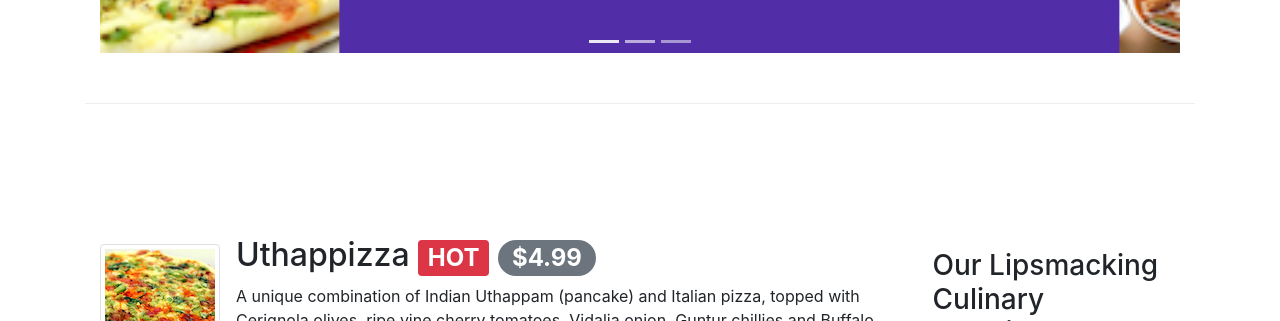
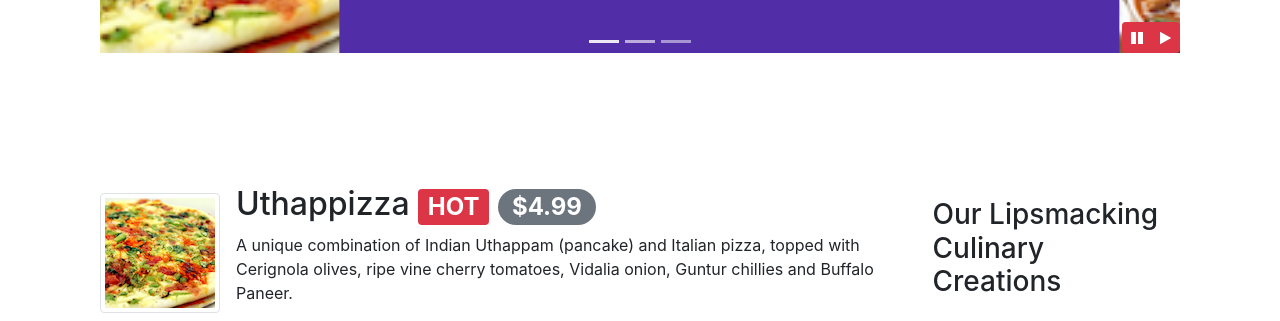
Before and after one commit to mittalvaibhav1/bootstrap4, a website: page index.html in a window 1280 px wide. Shown: the part 631-952 px from the top of the page. Drawn offline with nearby package versions, Linux system fonts and the light colour scheme.

Commit message:
Bootstrap jquery

```diff
--- a/css/style.css
+++ b/css/style.css
@@ -49,3 +49,8 @@ body {
     left: 0;
     min-height:300px;
 }
+#carouselButton {
+    right: 0px;
+    position: absolute;
+    bottom: 0px;
+}
--- a/index.html
+++ b/index.html
@@ -125,7 +125,8 @@
                             <label for="section" class="col-sm-2 col-form-label">Section</label>
                             <div class=" btn-group btn-group-toggle col-12 col-sm-4" data-toggle="buttons">
                                 <label class="btn btn-success active">
-                                <input type="radio"name="section" id="option1" autocomplete="off" checked> Non-Smoking
+                                    <input type="radio" name="section" id="option1" autocomplete="off" checked>
+                                    Non-Smoking
                                 </label>
                                 <label class="btn btn-danger">
                                     <input type="radio" name="section" id="option2" autocomplete="off"> Smoking
@@ -167,7 +168,8 @@
 
                 </div>
                 <div class="col-sm-3 align-self-center">
-                    <a class="btn btn-block btn-warning" data-toggle="modal" data-target="#reserveTable">Reserve Table</a>
+                    <a class="btn btn-block btn-warning" data-toggle="modal" data-target="#reserveTable">Reserve
+                        Table</a>
                 </div>
             </div>
         </div>
@@ -230,6 +232,14 @@
                     <a class="carousel-control-next" role="button" href="#myCarousel" data-slide="next">
                         <span class="carousel-control-next-icon"></span>
                     </a>
+                    <div class="btn-group" id="carouselButton">
+                        <button class="btn btn-danger btn-sm" id="carousel-pause">
+                            <span class="fa fa-pause"></span>
+                        </button>
+                        </button><button class="btn btn-danger btn-sm" id="carousel-play">
+                            <span class="fa fa-play"></span>
+                        </button>
+
                     </div>
                 </div>
             </div>
@@ -264,7 +274,8 @@
 
                             <p class="d-none d-sm-block">Featuring mouthwatering combinations with a choice of five
                                 different salads, six enticing appetizers,
-                            six main entrees and five choicest desserts. Free flowing bubbly and soft drinks. All for
+                                six main entrees and five choicest desserts. Free flowing bubbly and soft drinks. All
+                                for
                                 just
                                 $19.99 per person </p>
                         </div>
@@ -285,7 +296,8 @@
                             <h4>Executive Chef</h4>
                             <p class="d-none d-sm-block">Award winning three-star Michelin chef with wide International
                                 experience having worked closely with
-                            whos-who in the culinary world, he specializes in creating mouthwatering Indo-Italian fusion
+                                whos-who in the culinary world, he specializes in creating mouthwatering Indo-Italian
+                                fusion
                                 experiences. </p>
                         </div>
                     </div>
@@ -312,15 +324,16 @@
                             HONG KONG<br>
                             <i class="fa fa-phone fa-lg"></i>: +852 1234 5678<br />
                             <i class="fa fa-phone fa-lg"></i>: +852 8765 4321<br />
-                        <i class="fa fa-envelope fa-lg"></i>: <a href="mailto:confusion@food.net">confusion@food.net</a>
+                            <i class="fa fa-envelope fa-lg"></i>: <a
+                                href="mailto:confusion@food.net">confusion@food.net</a>
                         </address>
                     </div>
                     <div class="col-12 col-sm-4 align-self-center">
                         <div class="text-center">
                             <a class="btn btn-social-icon btn-google" href="http://google.com/+"><i
                                     class="fa fa-google-plus fa-lg"></i></a>
-                        <a class="btn btn-social-icon btn-facebook" href="http://www.facebook.com/profile.php?id="><i
-                                class="fa fa-facebook fa-lg"></i></a>
+                            <a class="btn btn-social-icon btn-facebook"
+                                href="http://www.facebook.com/profile.php?id="><i class="fa fa-facebook fa-lg"></i></a>
                             <a class="btn btn-social-icon btn-linkedin" href="http://www.linkedin.com/in/"><i
                                     class="fa fa-linkedin fa-lg"></i></a>
                             <a class="btn btn-social-icon btn-twitter" href="http://twitter.com/"><i
@@ -338,10 +351,23 @@
                 </div>
             </div>
         </footer>
+
         <!-- jQuery first, then Popper.js, then Bootstrap JS. -->
         <script src="node_modules/jquery/dist/jquery.slim.min.js"></script>
         <script src="node_modules/popper.js/dist/umd/popper.min.js"></script>
         <script src="node_modules/bootstrap/dist/js/bootstrap.min.js"></script>
+        <script>
+            $(document).ready(function(){
+                $('#myCarousel').carousel({interval : 2000});
+                $('#carousel-pause').click(function(){
+                    $('#myCarousel').carousel('pause');
+                });
+                $('#carousel-play').click(function(){
+                    $('#myCarousel').carousel('cycle');
+                })
+            })
+        </script>
 </body>
 
+
 </html>
```
Also changed, not shown: aboutus.html (line endings or trailing spaces). Lines whose indentation alone changed are shown as unchanged.
